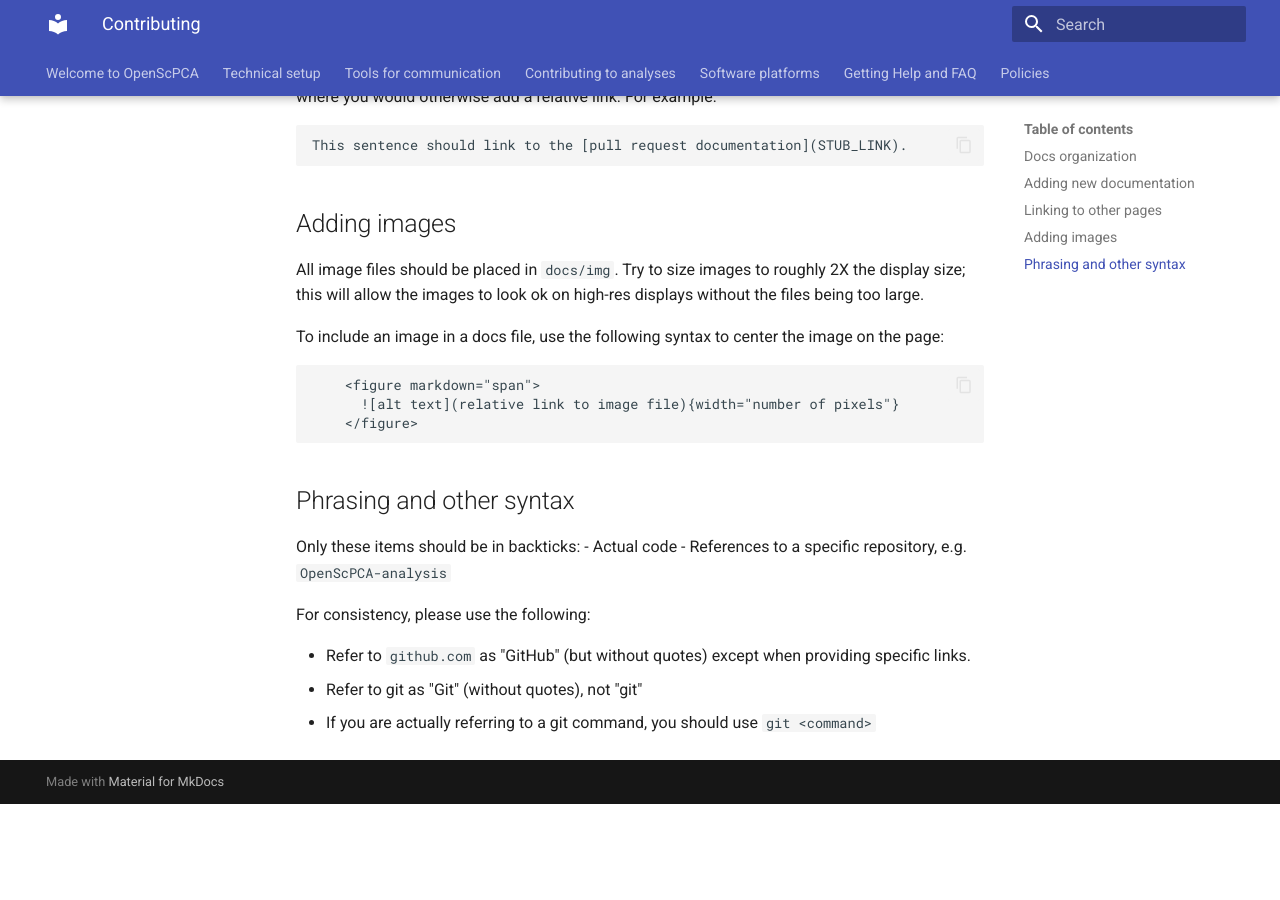
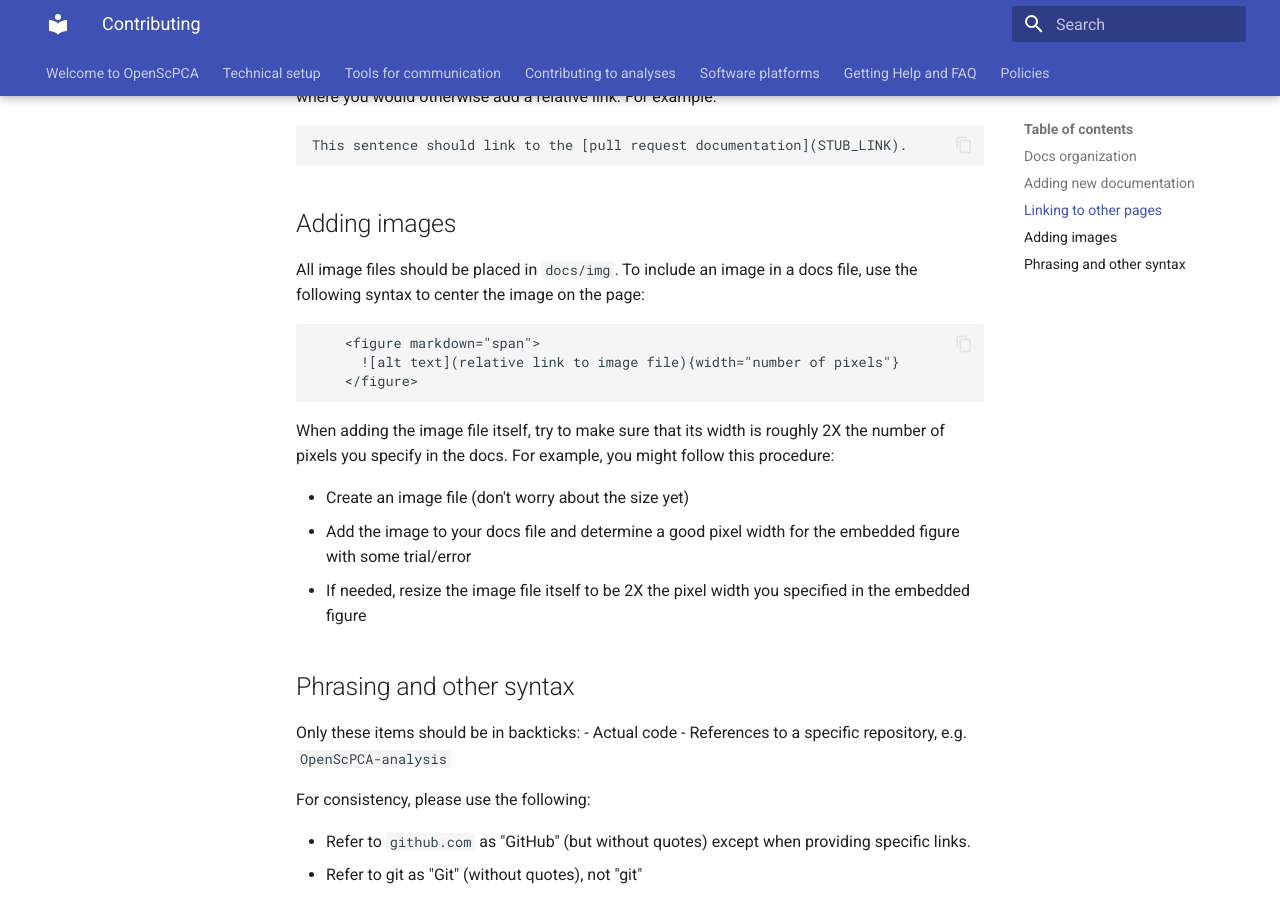
Before and after one commit to AlexsLemonade/OpenScPCA-analysis, an MkDocs documentation site: the page built from docs/contributing.md, in a window 1280 px wide and 900 px high, scrolled down 2132 px. Built offline with MkDocs 1.6.1 and Material for MkDocs 9.7.7, drawn with Linux system fonts in a browser that asks for light colours; before the commit the page ends 2936 px from its top, so only the background shows below that.

Commit message:
take 1 of clarifying img instructions

````diff
--- a/docs/contributing.md
+++ b/docs/contributing.md
@@ -93,8 +93,6 @@
 ## Adding images
 
 All image files should be placed in `docs/img`.
-Try to size images to roughly 2X the display size; this will allow the images to look ok on high-res displays without the files being too large.
-
 To include an image in a docs file, use the following syntax to center the image on the page:
 
 ```
@@ -102,6 +100,14 @@
       ![alt text](relative link to image file){width="number of pixels"}
     </figure>
 ```
+
+When adding the image file itself, try to make sure that its width is roughly 2X the number of pixels you specify in the docs.
+For example, you might follow this procedure:
+
+- Create an image file (don't worry about the size yet)
+- Add the image to your docs file and determine a good pixel width for the embedded figure with some trial/error
+- If needed, resize the image file itself to be 2X the pixel width you specified in the embedded figure
+
 
 ## Phrasing and other syntax
 
````
